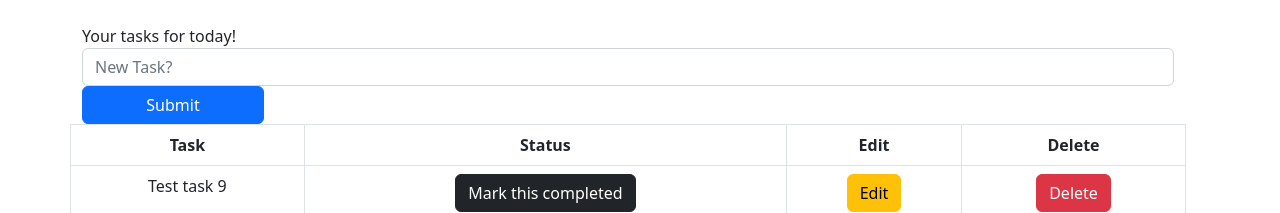
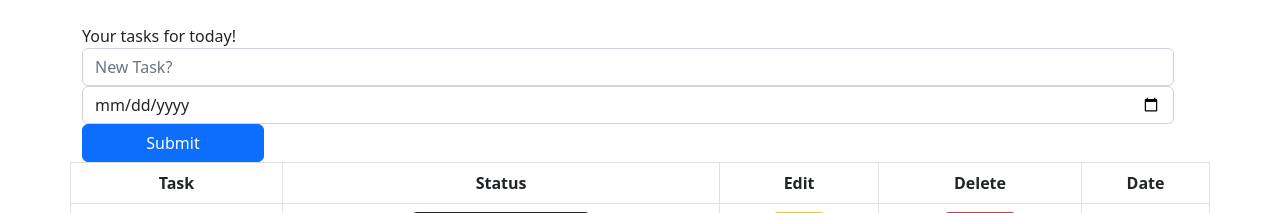
Before and after one commit to joybh98/taskmate, a Django app: page /task/ in a window 1280 px wide. Shown: the part 133-346 px from the top of the page. Run offline with Django 4.2, Linux system fonts and the light colour scheme; a user stored in the database is signed in; data comes from the database, SQL or seed files in the repository.

Commit message:
added date column to model, added option to display date in templates, edited forms for date

```diff
--- a/todolist/forms.py
+++ b/todolist/forms.py
@@ -4,4 +4,4 @@ from todolist.models import TaskList
 class TaskForm(forms.ModelForm):
     class Meta:
         model=TaskList
-        fields=['task','done']
+        fields=['task','done','date']
--- a/todolist/models.py
+++ b/todolist/models.py
@@ -7,7 +7,7 @@ class TaskList(models.Model):
     manage=models.ForeignKey(User,on_delete=models.CASCADE)
     task=models.CharField(max_length=300)
     done=models.BooleanField(default=False)
-
+    date=models.DateField(default=False)
     # return only the task name instead of TaskList <object>
     def __str__(self):
-        return self.task + " - " + str(self.done)
+        return self.task + " - " + str(self.done) + str(self.date)
--- a/todolist/templates/todolist.html
+++ b/todolist/templates/todolist.html
@@ -21,8 +21,9 @@
               {% csrf_token %}
               <label class="col-lg-4">Your tasks for today!</label>
                 <input type="text" class="form-control col-lg-6" name="task" placeholder="New Task?">
+                <input type="date" class="form-control" name="date">
               <button type="submit" class="btn btn-primary col-lg-2">Submit</button>
-            </  div>
+            </div>
           </form>
         </div>
         <div class="row">
@@ -33,6 +34,7 @@
                     <th>Status</th>
                     <th>Edit</th>
                     <th>Delete</th>
+                    <th>Date</th>
                 </tr>
             </thead>
                 <tbody>
@@ -53,6 +55,7 @@
                                     <td><a href="{% url 'complete_task' obj.id %}"><button type="button" class="btn btn-dark">Mark this completed</button></a></td>
                                     <td><a href="{% url 'edit_task' obj.id %}"><button type="button" class="btn btn-warning">Edit</button></a></td>
                                     <td><a href="{% url 'delete_task' obj.id %}"><button type="button" class="btn btn-danger">Delete</button></a></td>
+                                    <td>{{obj.date}}</td>
                                 </tr>
                             {% endif %}
                         {% endfor %}
--- a/todolist/views.py
+++ b/todolist/views.py
@@ -1,6 +1,7 @@
 #from http.client import HTTPResponse
 from asyncio import all_tasks
 from cmath import log
+from datetime import date
 import imp
 from django.shortcuts import render,redirect
 from django.http import HttpResponse
```
